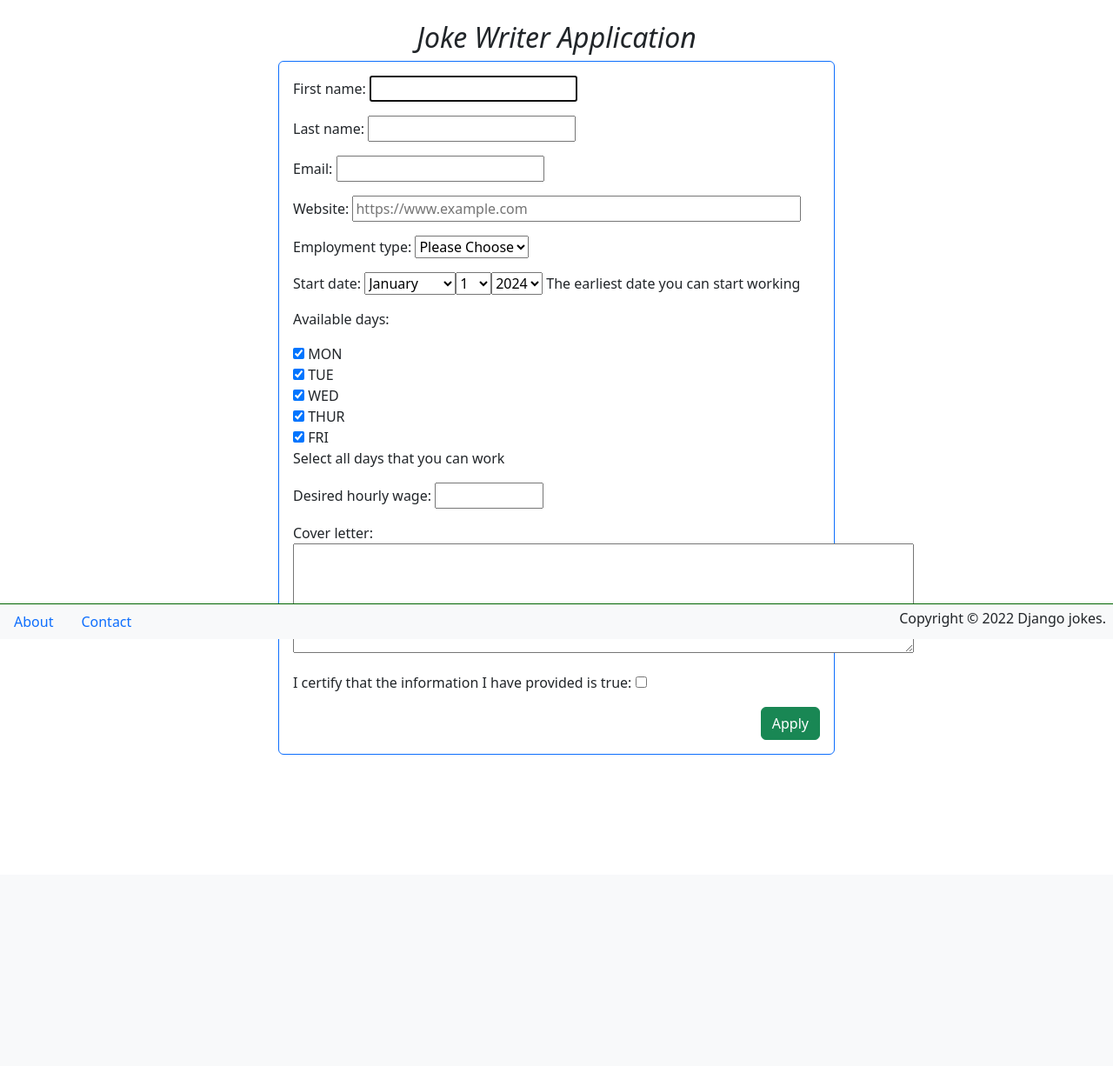
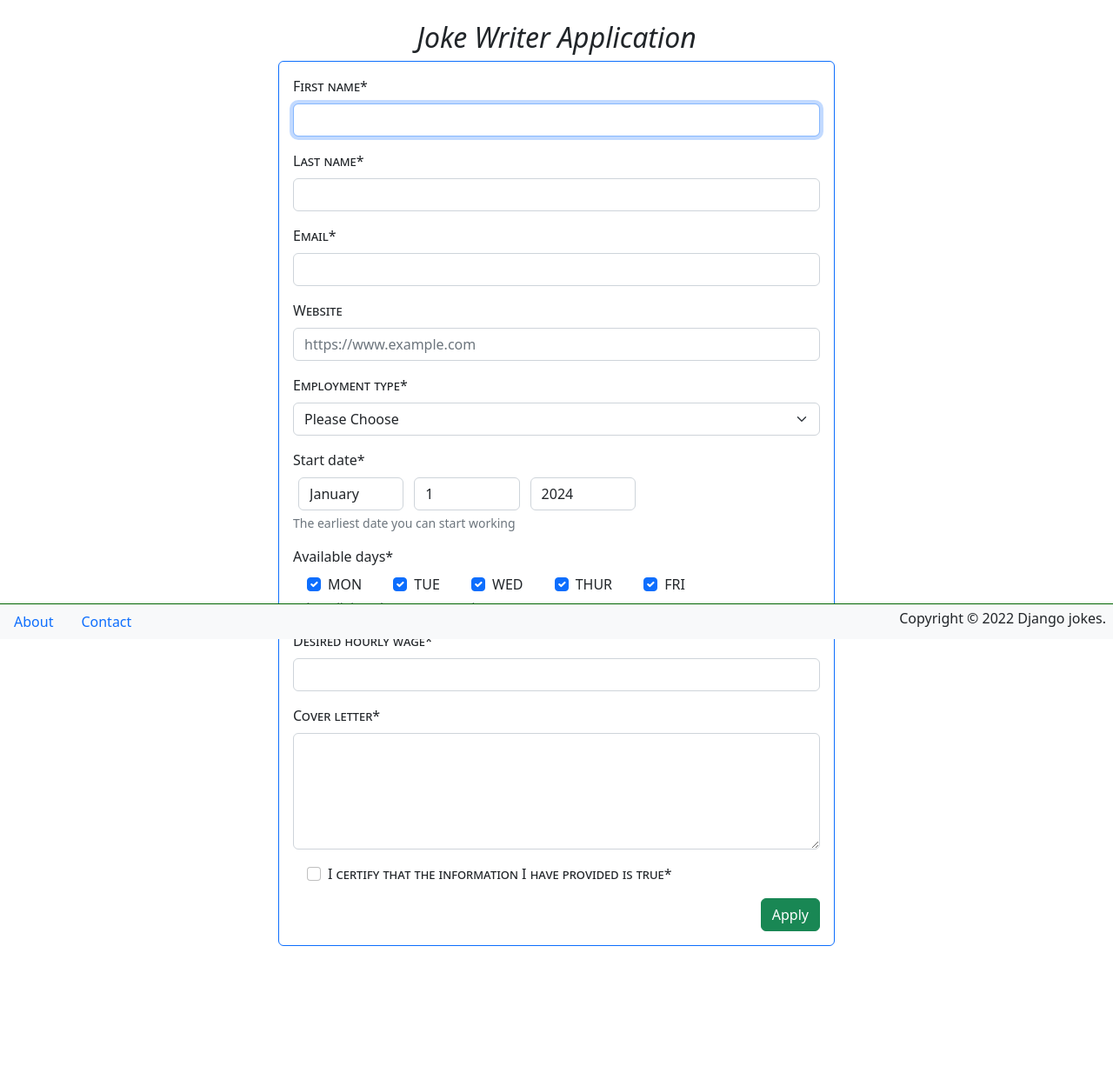
Before and after one commit to angmariegithub/djangojokes.com, a Django app: page /jobs/job-app/ in a window 1280 px wide. Shown: the part 65-1291 px from the top of the page at 87% size. Before the commit the page ends 933 px from the top, so only its background shows below. Run offline with Django 5.2, Linux system fonts and the light colour scheme; some libraries are stand-ins or nearby versions.

Commit message:
crispy forms

```diff
--- a/jobs/forms.py
+++ b/jobs/forms.py
@@ -1,13 +1,28 @@
 from django import forms
 from datetime import datetime
+
+from django.core.exceptions import ValidationError
+from django.core.validators import URLValidator
+
+def validate_future_date(value):
+    if value < datetime.now().date():
+        raise ValidationError(
+            message=f'{value} is in the past.', code='past_date'
+        )
+
 
 class JobApplicationForm(forms.Form):
     first_name = forms.CharField(
         widget=forms.TextInput(attrs={'autofocus': True}))
     last_name = forms.CharField()
     email = forms.EmailField()
-    website = forms.URLField(
-         required=False, widget=forms.URLInput(attrs={"size": '50', 'placeholder': 'https://www.example.com'}) )
+    website = forms.CharField(
+        required=False,
+        widget=forms.TextInput(
+            attrs={'placeholder':'https://www.example.com', 'size':'50'}
+        ),
+        validators=[URLValidator(schemes=['http', 'https'])]
+    )
     TYPE = (
         ('none', 'Please Choose'),
         ('ft', 'Full-time'),
@@ -19,7 +34,10 @@ class JobApplicationForm(forms.Form):
         help_text='The earliest date you can start working',
         widget=forms.SelectDateWidget(
             years=(2024,2025),
-            empty_label=("Choose Year", "Choose Month", "Choose Day")))
+            attrs={'style': 'width: 20%; display: inline-block; margin: 0 1%'}
+            ),
+        validators=[validate_future_date],
+        error_messages = {'past_date': 'Please enter a future date.'})
 
     DAYS = (
         (1, 'MON'),
@@ -28,8 +46,10 @@ class JobApplicationForm(forms.Form):
         (4, 'THUR'),
         (5, 'FRI')
     )
-    available_days = forms.MultipleChoiceField(
-        help_text='Select all days that you can work', choices = DAYS, initial = (1, 2, 3, 4, 5),
+    available_days = forms.TypedMultipleChoiceField(
+        help_text='Select all days that you can work',
+        coerce=int,
+        choices = DAYS, initial = (1, 2, 3, 4, 5),
         widget=forms.CheckboxSelectMultiple)
     desired_hourly_wage = forms.DecimalField(widget=forms.NumberInput(attrs={'min': '10.00', 'max': '100.00', 'step': '.25'}))
     cover_letter = forms.CharField(widget=forms.Textarea(attrs={'cols': '75', 'rows': '5'}))
--- a/static/css/main.css
+++ b/static/css/main.css
@@ -13,3 +13,14 @@ body {
   h2 {
     font-style: italic;
   }
+
+  /* FORM STYLES */
+label {
+  font-variant: small-caps;
+}
+
+.form-check {
+  display: inline-block;
+  font-weight: normal;
+  margin: 0 1rem;
+}
--- a/templates/jobs/joke_writer.html
+++ b/templates/jobs/joke_writer.html
@@ -1,4 +1,5 @@
 {% extends "_base.html" %}
+{% load crispy_forms_tags %}
 
 {% block title %}Job Application: Joke Writer{% endblock %}
 {% block main %}
@@ -6,7 +7,7 @@
   <div class="card border-primary m-auto mb-3 p-3" style="max-width: 40rem">
       <form method="post">
         {% csrf_token %}
-        {{ form.as_p }}
+        {{ form|crispy }}
         <button class="btn btn-success float-end">Apply</button>
       </form>
   </div>
```
Also changed, not shown: djangojokes/settings.py (+8 -0 lines).
